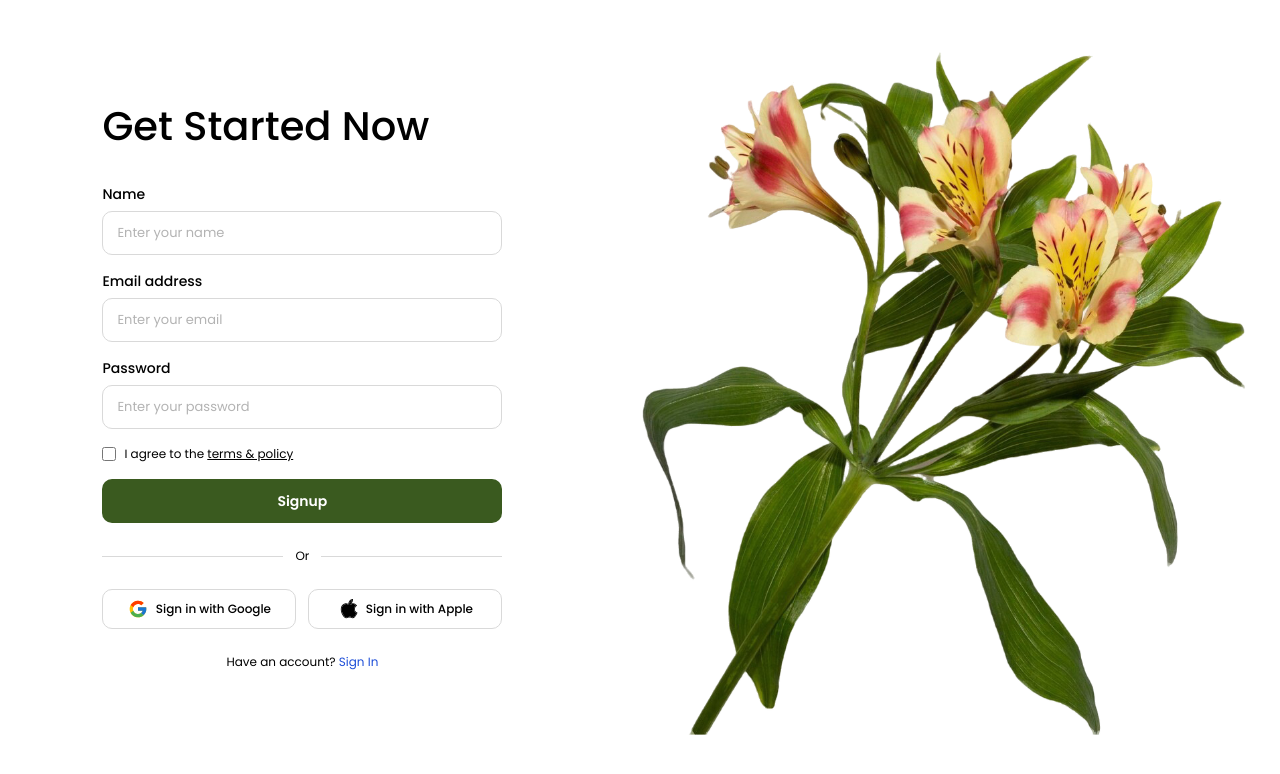
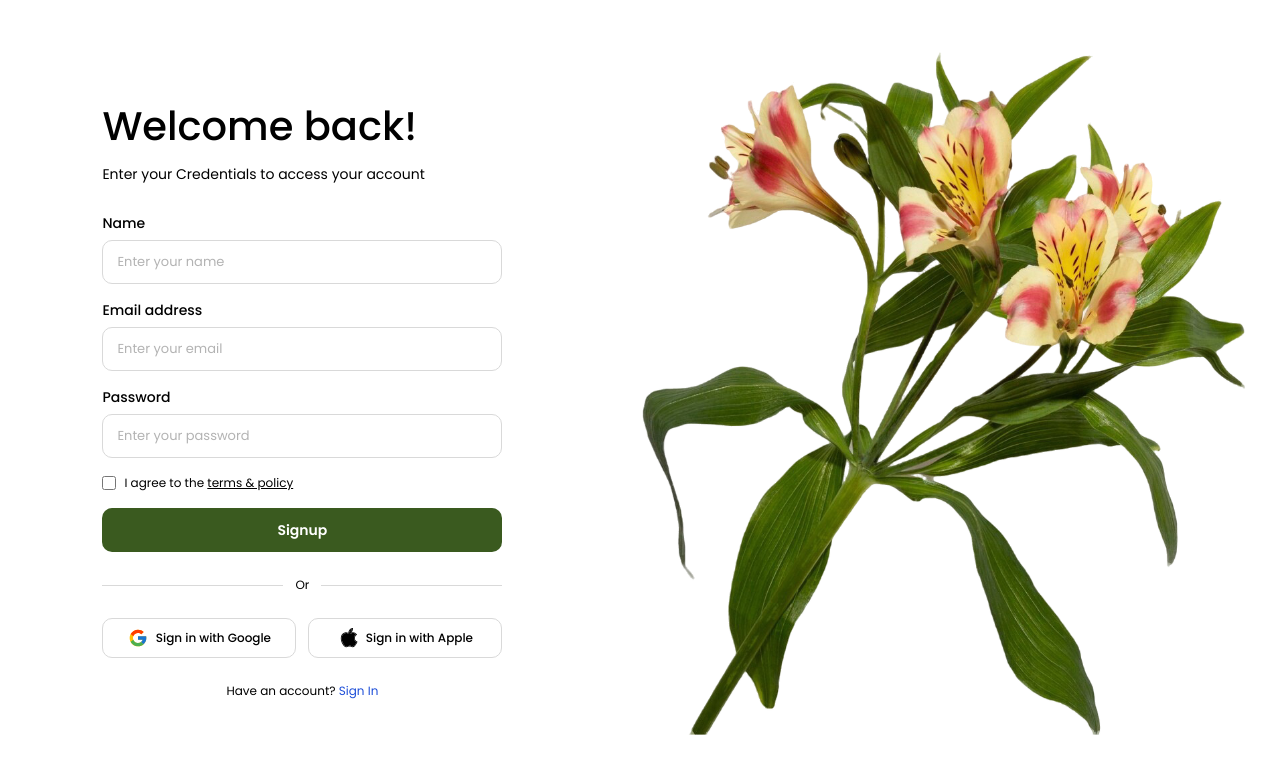
Before and after one commit to maynardvillar/appdev1-final-practical-exam, a React (Vite) app: page / in a window 1280 px wide. Shown: the top 774 px of the page. Built offline with nearby package versions, Linux system fonts and the light colour scheme.

Commit message:
Update Login page title

```diff
--- a/src/App.jsx
+++ b/src/App.jsx
@@ -1,7 +1,7 @@
-import SignUp from './SignUp'
+import Login from './Login'
 
 function App() {
-  return <SignUp />
+  return <Login />
 }
 
 export default App
--- a/src/Login.jsx
+++ b/src/Login.jsx
@@ -7,7 +7,8 @@
   return (
     <div className={styles.container}>
       <section className={styles.left}>
-        <h1 className={styles.title}>Get Started Now</h1>
+        <h1 className={styles.title}>Welcome back!</h1>
+        <p className={styles.subtitle}>Enter your Credentials to access your account</p>
 
         <form className={styles.form}>
           <div className={styles.field}>
--- a/src/Login.module.css
+++ b/src/Login.module.css
@@ -31,9 +31,16 @@
 }
 
 .title {
-  margin: 0 0 28px 0;
+  margin: 0 0 8px 0;
   font-size: 40px;
   font-weight: 500;
+  color: #000000;
+}
+
+.subtitle {
+  margin: 0 0 28px 0;
+  font-size: 14px;
+  font-weight: 400;
   color: #000000;
 }
 
```
Also changed, not shown: villar-login-title.png (added).
